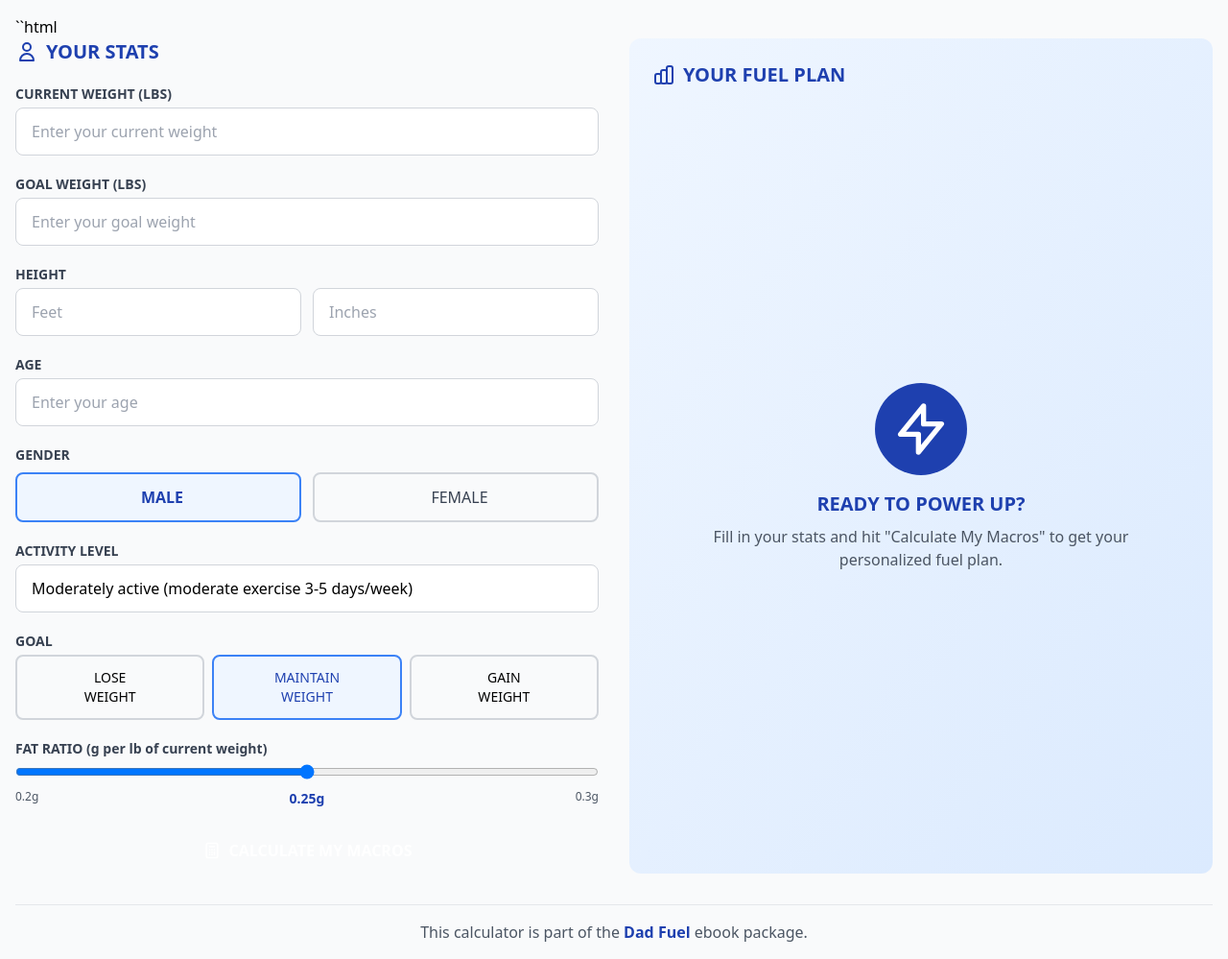
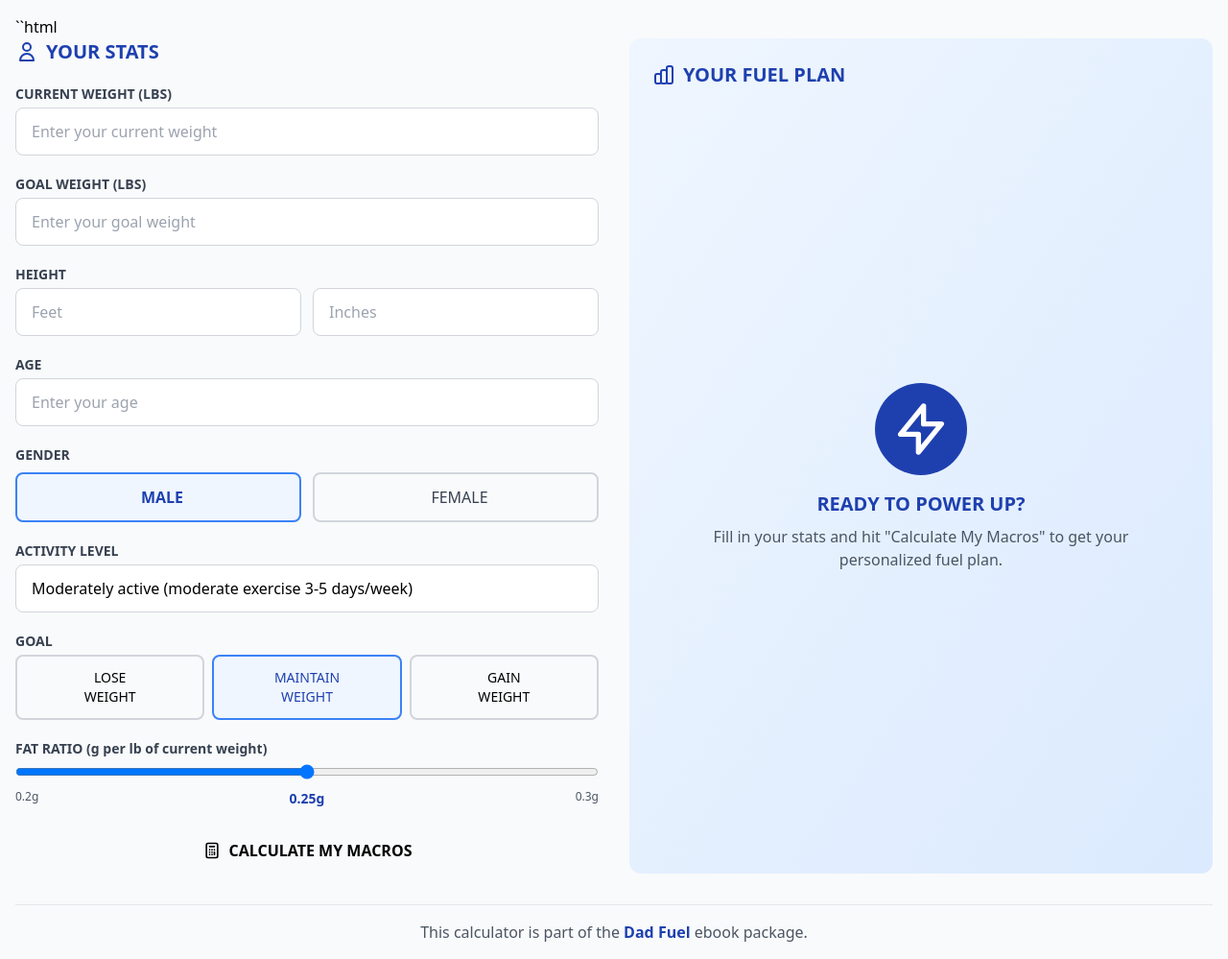
Before and after one commit to fearf-itness/Macronutrient-calculator, a plain HTML site: page index.html in a window 1280 px wide. Shown: the whole page at 96% size. Drawn offline with nearby package versions, Linux system fonts and the light colour scheme.

Commit message:
Update index.html

```diff
--- a/index.html
+++ b/index.html
@@ -103,7 +103,7 @@
                 </div>
             </div>
 
-            <button id="calculate-btn" class="btn-primary w-full text-white font-bold py-3 px-4 rounded-lg transition duration-300 mt-2 flex items-center justify-center">
+            <button id="calculate-btn" class="btn-primary w-full text-blue font-bold py-3 px-4 rounded-lg transition duration-300 mt-2 flex items-center justify-center">
                 <svg xmlns="http://www.w3.org/2000/svg" class="h-5 w-5 mr-2" fill="none" viewBox="0 0 24 24" stroke="currentColor">
                     <path stroke-linecap="round" stroke-linejoin="round" stroke-width="2" d="M9 7h6m0 10v-3m-3 3h.01M9 17h.01M9 14h.01M12 14h.01M15 11h.01M12 11h.01M9 11h.01M7 21h10a2 2 0 002-2V5a2 2 0 00-2-2H7a2 2 0 00-2 2v14a2 2 0 002 2z" />
                 </svg>
```
